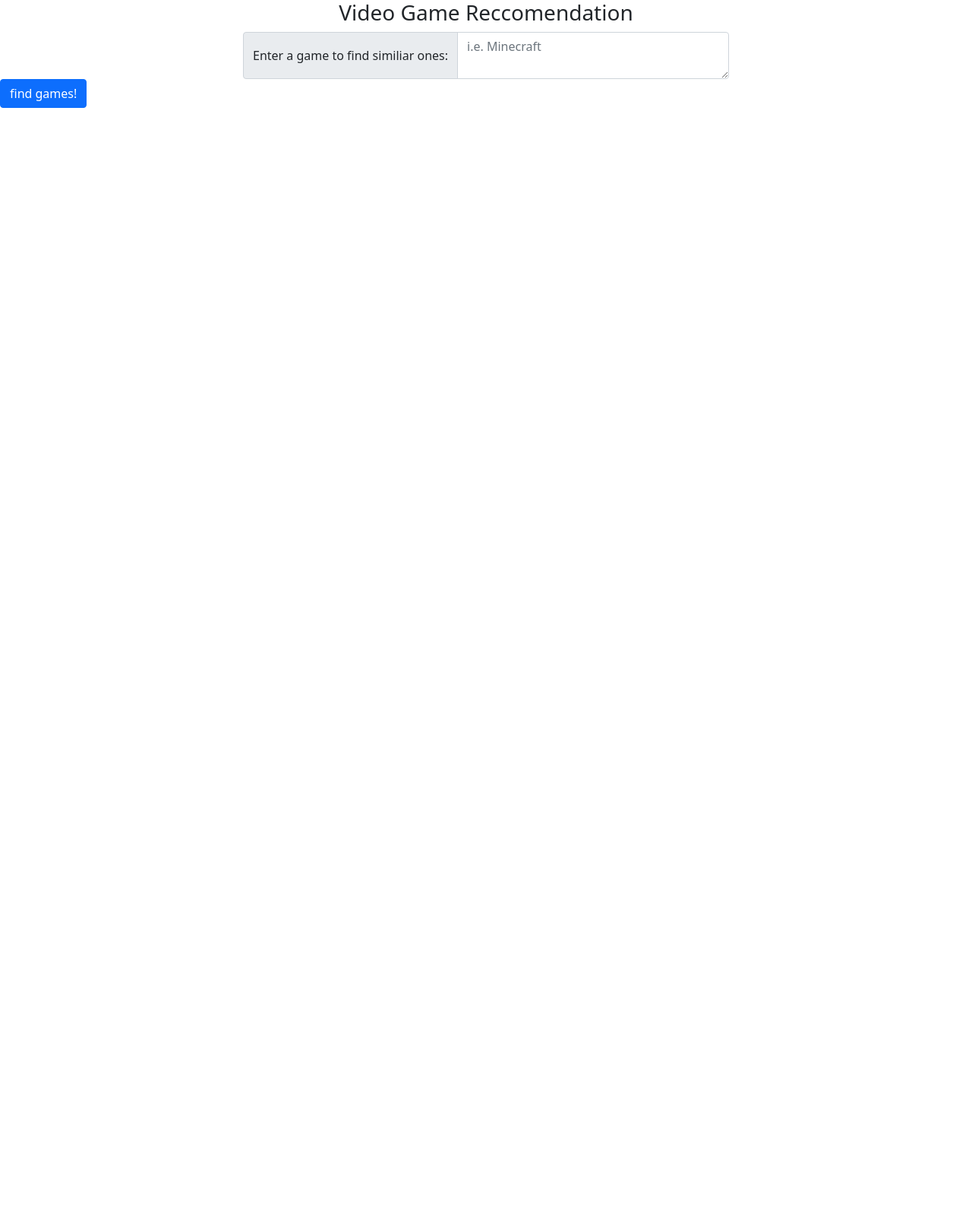
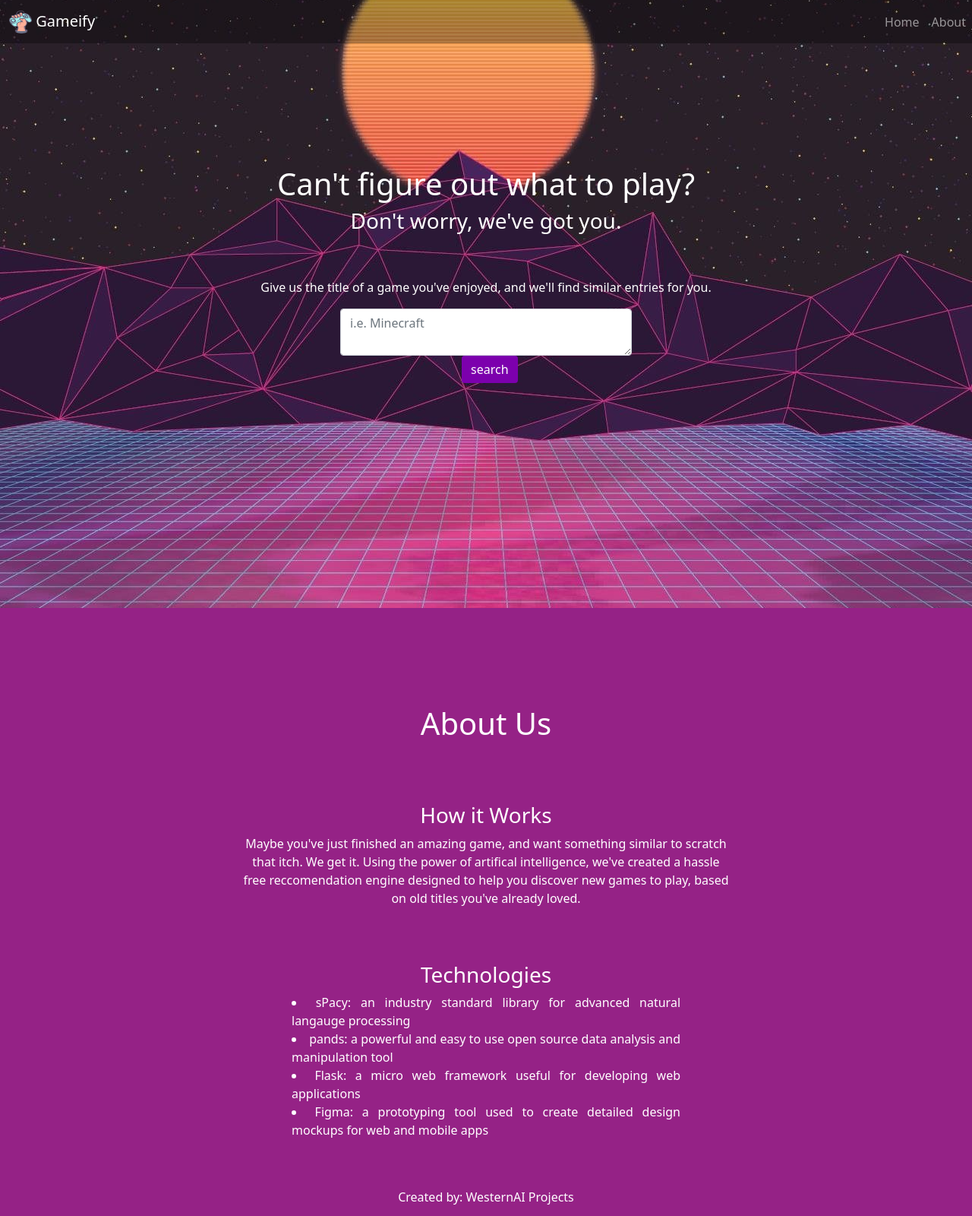
Before and after one commit to pidgey0403/game-recommender, a plain HTML site: page index.html in a window 1280 px wide. Shown: the whole page at 76% size. Before the commit the page ends 800 px from the top, so only its background shows below. Drawn offline with nearby package versions, Linux system fonts and the light colour scheme.

Commit message:
skeleton of website

```diff
--- a/index.css
+++ b/index.css
@@ -1,8 +1,82 @@
-h3{
+body{
+background-color: rgb(149, 34, 134);
+color: white;
+background-position: center;
+background-repeat: no-repeat;
+}
+
+#page-1{
+    background-image: url('bg.jpg');
+    background-position: center;
+background-repeat: no-repeat;
+    height: 100vh;
+    padding-top: 17%;
+}
+
+#page-2{
+  height: 100vh;
+  padding-top: 10%;
   text-align: center;
 }
 
 .input-group{
-    width: 50%;
+    width: 30%;
     margin: auto;
 }
+
+#center{
+  width:5%;
+  margin: auto;
+}
+
+#para{
+  width:50%;
+  margin: auto;
+}
+
+#left-align{
+  text-align: justify;
+  margin: auto;
+  width: 40%;
+}
+
+form{
+  padding-top: 4%;
+}
+
+h1{
+text-align: center;
+}
+
+.btn.btn-primary{
+  margin: auto;
+  background-color: rgba(124, 0, 173);
+  border: 0px;
+
+}
+
+.floater{
+  width: 100%;
+  margin: auto;
+  text-align: center;
+  display: inline-block;
+}
+
+.space{
+  padding-top: 15%;
+}
+
+.background{
+  position: fixed;
+    top: 10%;
+    left: 25%;
+    right: 25%;
+    margin: auto;
+    height: 100%;
+    background-color: rgba(0, 0, 0, 0.582);
+}
+
+.low{
+  text-align: center;
+  padding-top: 5%;
+}
--- a/index.html
+++ b/index.html
@@ -2,18 +2,73 @@
 <html>
     <head>
         <meta charset="utf 8">
-        <title>Game Engine</title>
+        <title>What to Play?</title>
         <link href="https://cdn.jsdelivr.net/npm/bootstrap@5.1.3/dist/css/bootstrap.min.css" rel="stylesheet" integrity="sha384-1BmE4kWBq78iYhFldvKuhfTAU6auU8tT94WrHftjDbrCEXSU1oBoqyl2QvZ6jIW3" crossorigin="anonymous">
         <link href="index.css" rel="stylesheet">
     </head>
 
-    <h3>Video Game Reccomendation</h3>
-    <form>
-        <div class="input-group">
-            <span class="input-group-text">Enter a game to find similiar ones:</span>
-            <textarea class="form-control" placeholder="i.e. Minecraft"></textarea>
-          </div>
-        <button type="submit" class="btn btn-primary">find games!</button>
-      </form>
+    <nav class="navbar fixed-top navbar-expand-lg navbar-dark" style="background-color: #0000004f;">
+      <div class="container-fluid">
+        <a class="navbar-brand" href="#">
+          <img src="game.png" alt="" width="30" height="30" class="d-inline-block align-text-top">
+          Gameify
+        </a>
+      </div>
+      <button class="navbar-toggler" type="button" data-toggle="collapse" data-target="#navbarNavAltMarkup" aria-controls="navbarNavAltMarkup" aria-expanded="false" aria-label="Toggle navigation">
+        <span class="navbar-toggler-icon"></span>
+      </button>
+      <div class="collapse navbar-collapse" id="navbarNavAltMarkup">
+        <div class="navbar-nav">
+          <a class="nav-item nav-link" href="#page-1">Home</a>
+          <a class="nav-item nav-link" href="#page-2">About</a>
+        </div>
+      </div>
+    </nav>
+
+    <div id="page-1">
+      <div class="floater">
+        <h1>Can't figure out what to play?</h1>
+        <h3>Don't worry, we've got you.</h3>
+      </div>
+
+      <div class="clear"></div>
+
+      <form>
+        <p style="text-align:center">Give us the title of a game you've enjoyed, and we'll find similar entries for you.</p>
+          <div class="input-group">
+              <textarea class="form-control" placeholder="i.e. Minecraft"></textarea>
+            </div>
+            <div id="center">
+              <button type="submit" class="btn btn-primary">search</button>
+            </div>
+        </form>
+    </div>
+
+    <div id="page-2">
+      <h1 class="next-page">About Us</h1>
+      <br><br><br>
+      <h3>How it Works</h3>
+      <p id="para">Maybe you've just finished an amazing game, and want something similar to scratch that itch. We get it. Using the power of artifical intelligence, we've created a hassle free reccomendation engine designed to help you discover new games to play, based on old titles you've already loved. </p>
+
+      <br><br><br>
+      <h3>Technologies</h3>
+      <div id="left-align">
+        <li>sPacy: an industry standard library for advanced natural langauge processing </li>
+      <li>pands: a powerful and easy to use open source data analysis and manipulation tool </li>
+      <li>Flask: a micro web framework useful for developing web applications</li>
+      <li>Figma: a prototyping tool used to create detailed design mockups for web and mobile apps </li>
+      </div>
+
+
+      <p class="low">Created by: WesternAI Projects</p>
+
+    </div>
+
+
+
+
+
+
+
 
 </html>
```
Also changed, not shown: bg.jpg (added), game.png (added).
